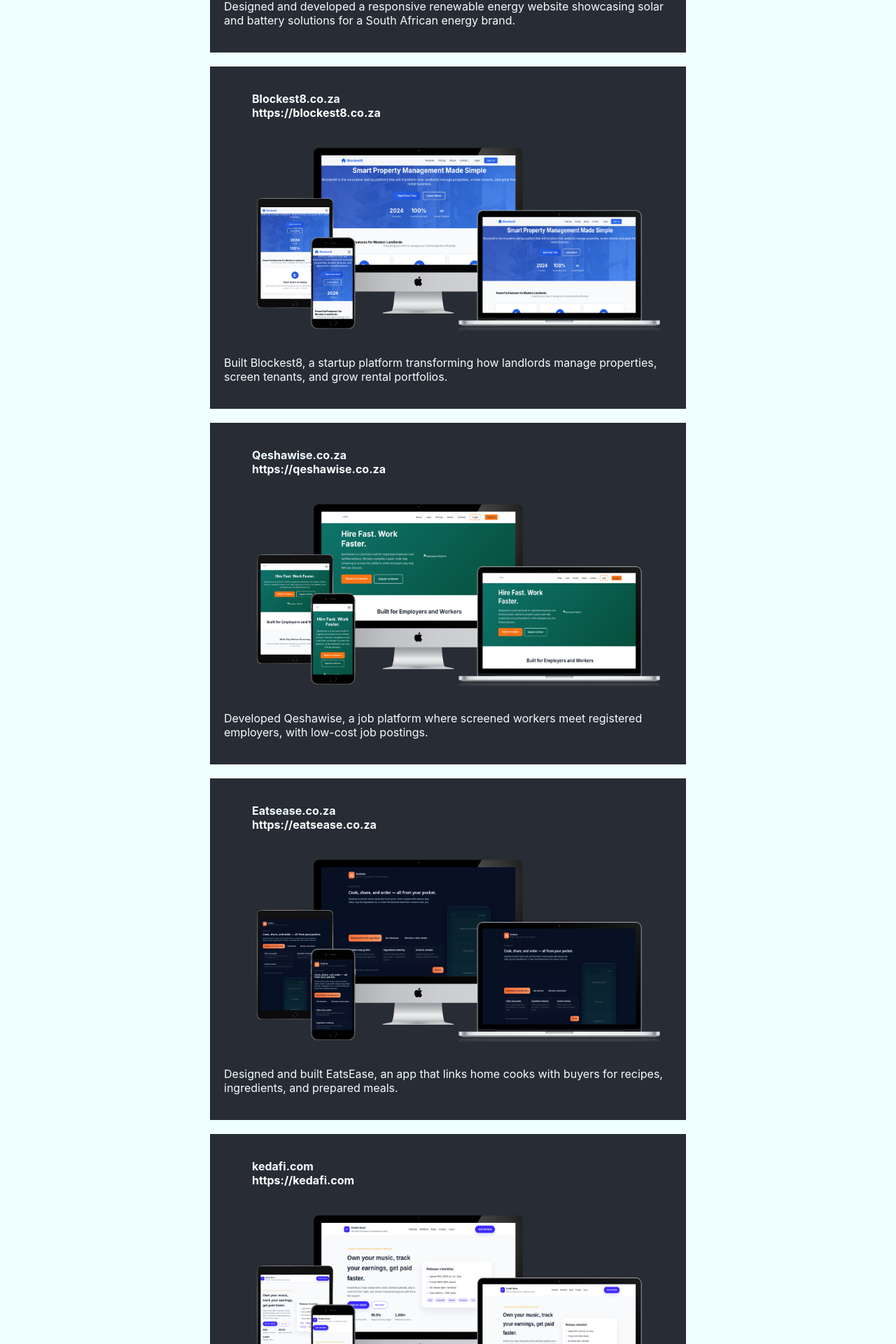
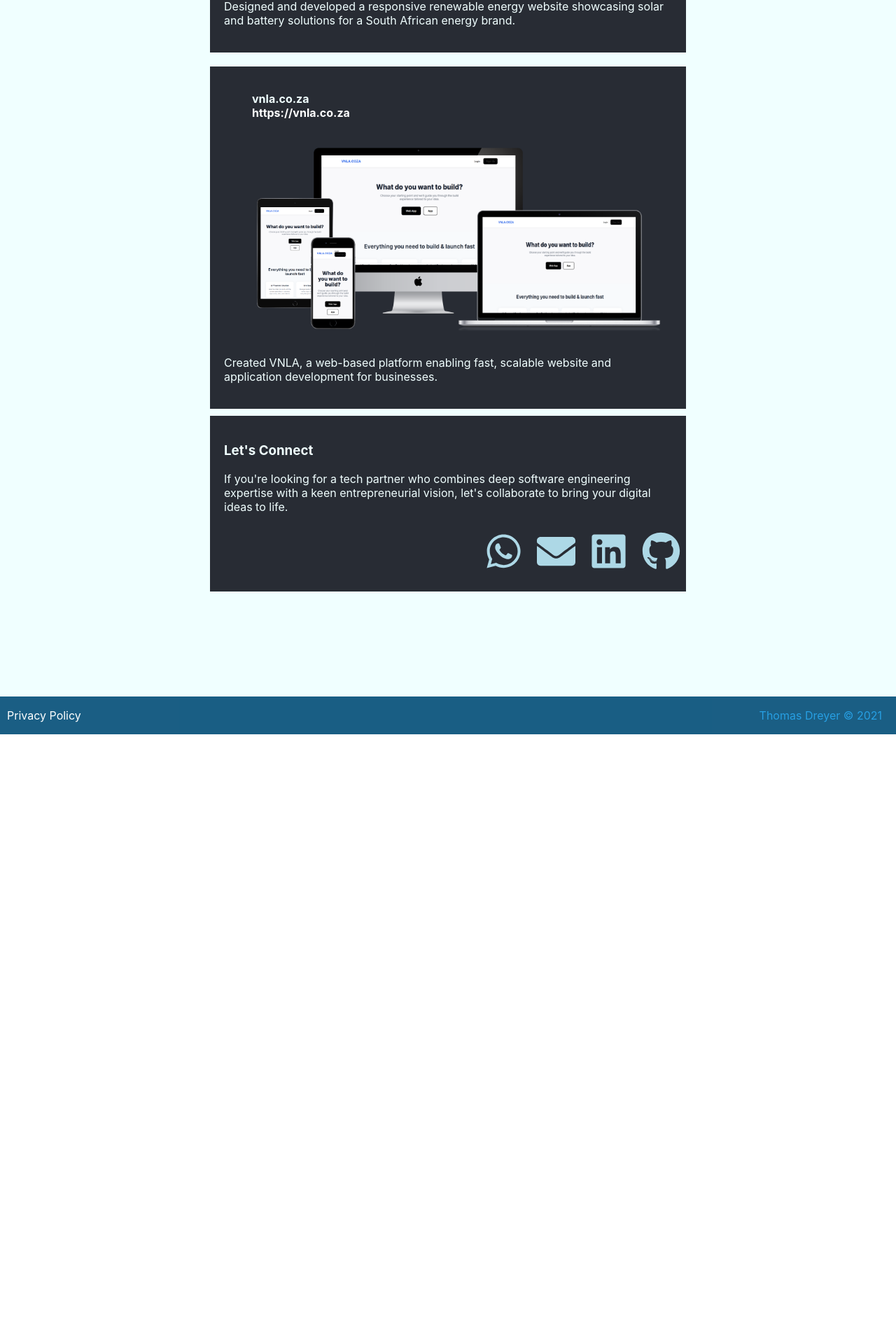
Before and after one commit to thomasdreyer/thomasdreyer.github.io, a React (Vite) app: page / in a window 1280 px wide. Shown: the part 1610-3530 px from the top of the page at 70% size. After the commit the page ends 2659 px from the top, so only its background shows below. Built offline with nearby package versions, Linux system fonts and the light colour scheme; no server answers.

Commit message:
Remove unused portfolio project entries
Removed several project entries from the portfolio data.

```diff
--- a/src/portfolio_data.ts
+++ b/src/portfolio_data.ts
@@ -12,30 +12,30 @@
         link: "https://nrgnova.co.za",
         summary: `Designed and developed a responsive renewable energy website showcasing solar and battery solutions for a South African energy brand.`
     },
-    {
-        name: "Blockest8.co.za",
-        images: [blockest8],
-        link: "https://blockest8.co.za",
-        summary: `Built Blockest8, a startup platform transforming how landlords manage properties, screen tenants, and grow rental portfolios.`
-    },
-    {
-        name: "Qeshawise.co.za ",
-        images: [qeshawise],
-        link: "https://qeshawise.co.za",
-        summary: `Developed Qeshawise, a job platform where screened workers meet registered employers, with low-cost job postings.`
-    },
-    {
-        name: "Eatsease.co.za",
-        images: [eatsease],
-        link: "https://eatsease.co.za",
-        summary: `Designed and built EatsEase, an app that links home cooks with buyers for recipes, ingredients, and prepared meals.`
-    },
-    {
-        name: "kedafi.com",
-        images: [kedafi],
-        summary: `Developed Kedafi Music, enabling independent artists to own their rights, track earnings, and distribute worldwide.`,
-        link: "https://kedafi.com"
-    },
+    // {
+    //     name: "Blockest8.co.za",
+    //     images: [blockest8],
+    //     link: "https://blockest8.co.za",
+    //     summary: `Built Blockest8, a startup platform transforming how landlords manage properties, screen tenants, and grow rental portfolios.`
+    // },
+    // {
+    //     name: "Qeshawise.co.za ",
+    //     images: [qeshawise],
+    //     link: "https://qeshawise.co.za",
+    //     summary: `Developed Qeshawise, a job platform where screened workers meet registered employers, with low-cost job postings.`
+    // },
+    // {
+    //     name: "Eatsease.co.za",
+    //     images: [eatsease],
+    //     link: "https://eatsease.co.za",
+    //     summary: `Designed and built EatsEase, an app that links home cooks with buyers for recipes, ingredients, and prepared meals.`
+    // },
+    // {
+    //     name: "kedafi.com",
+    //     images: [kedafi],
+    //     summary: `Developed Kedafi Music, enabling independent artists to own their rights, track earnings, and distribute worldwide.`,
+    //     link: "https://kedafi.com"
+    // },
     {
         name: "vnla.co.za",
         images: [vnla],
```
